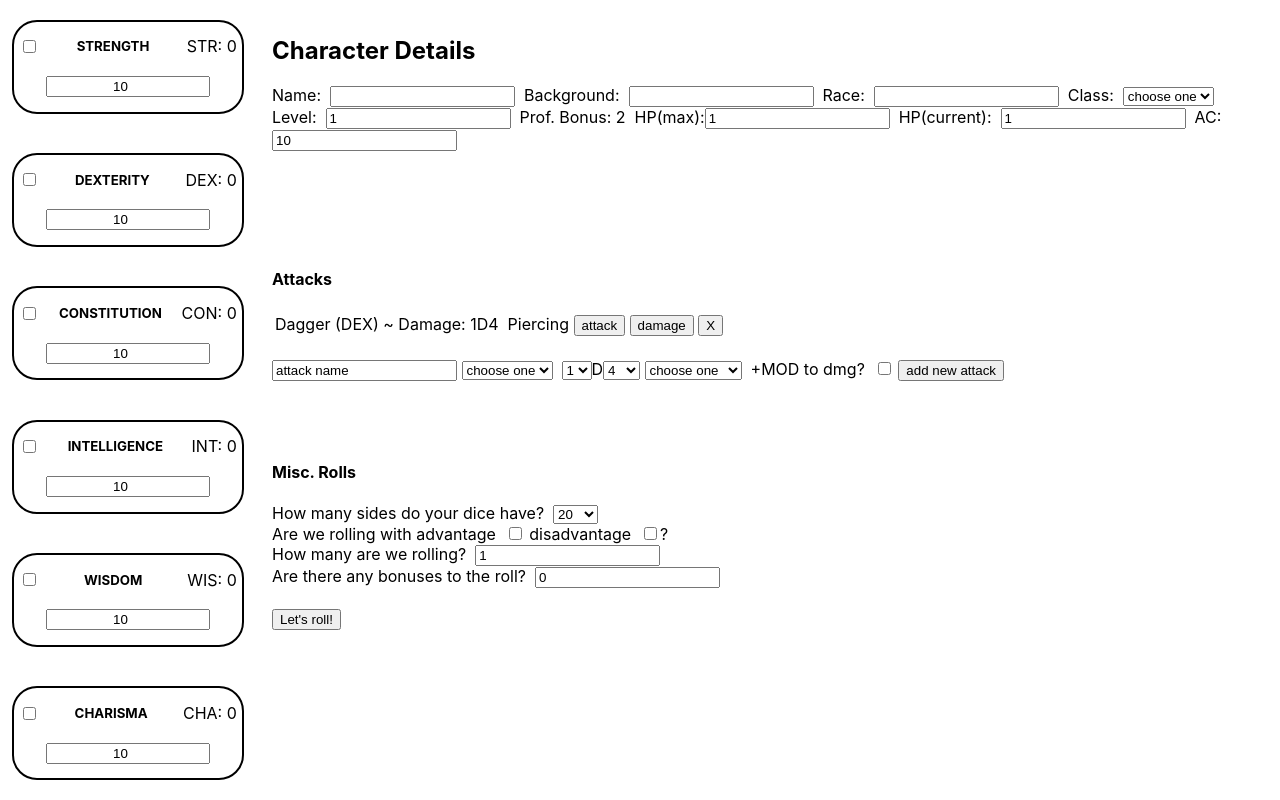
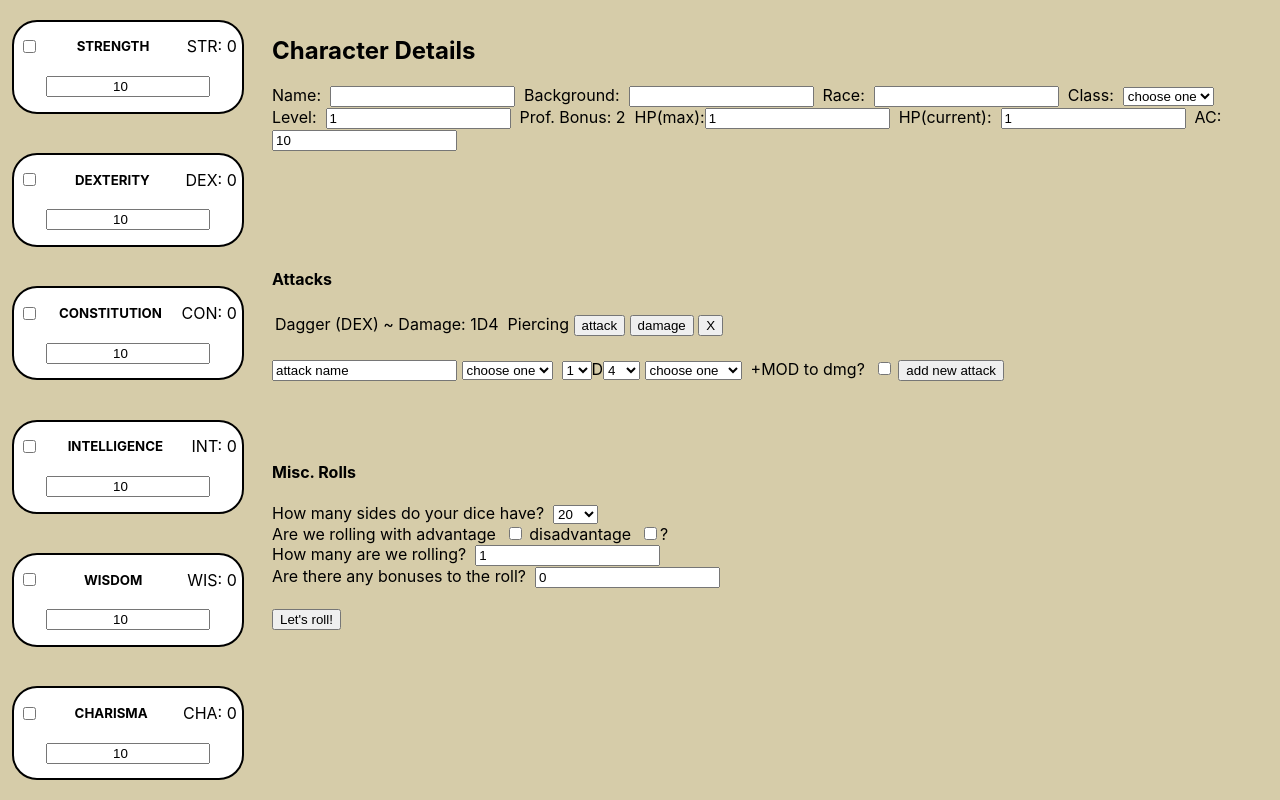
Before and after one commit to manuelanton/5eInteractiveCharacterSheet, a React (Create React App) app: page / in a window 1280 px wide. Built offline with nearby package versions, Linux system fonts and the light colour scheme.

Commit message:
background color for web display

```diff
--- a/src/components/styles/MainGrid.ts
+++ b/src/components/styles/MainGrid.ts
@@ -12,11 +12,13 @@ export const MainGrid = styled.div`
     "stats details"
     "stats attacks";
   box-sizing: border-box;
+  background-color: #d6cca9;
 
   @media (max-width: 640px) {
     display: flex;
     flex-direction: column;
     margin: 0 auto;
     align-items: space-between;
+    background-color: white;
   }
 `;
```
